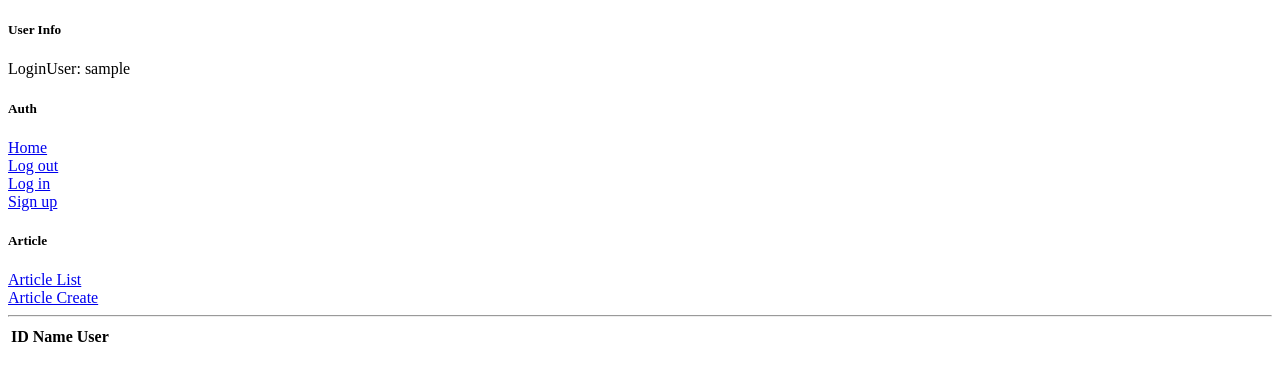
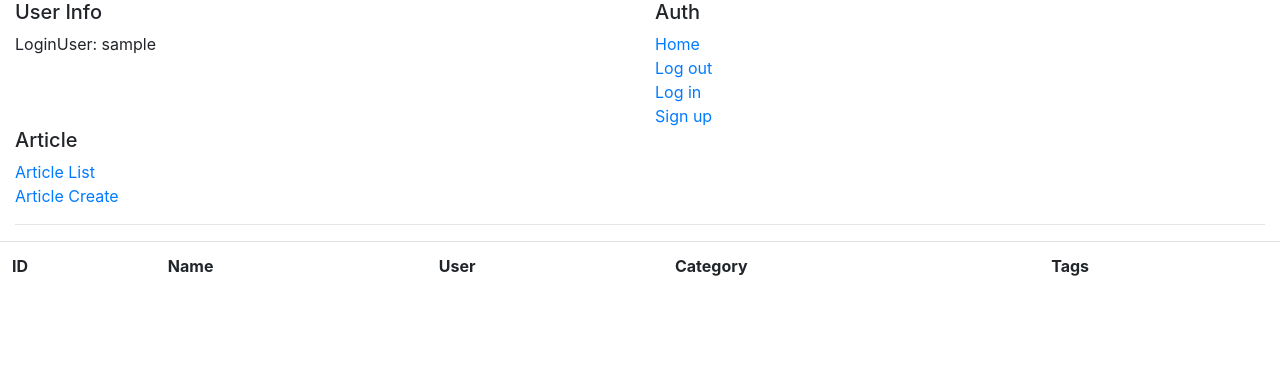
Before and after one commit to takashifuruya0/authajax, a Django app: page /web/article/ in a window 1280 px wide. Shown: the top 381 px of the page. Run offline with Django 3.2, Linux system fonts and the light colour scheme; the visitor is signed in with stand-in values (Sample User, id 1); data that the repository does not hold is empty; some libraries are stand-ins or nearby versions.

Commit message:
crud実装完了

```diff
--- a/accounts/templates/accounts/base.html
+++ b/accounts/templates/accounts/base.html
@@ -7,17 +7,28 @@
     <meta name="viewport" content="width=device-width, initial-scale=1, shrink-to-fit=no">
     <!-- favicon -->
 <!--    <link rel="shortcut icon" type="image/x-icon" href="/document/dogP5.gif">-->
+    <!--bootstrap-->
+    <link rel="stylesheet" href="https://stackpath.bootstrapcdn.com/bootstrap/4.3.1/css/bootstrap.min.css" integrity="sha384-ggOyR0iXCbMQv3Xipma34MD+dH/1fQ784/j6cY/iJTQUOhcWr7x9JvoRxT2MZw1T" crossorigin="anonymous">
+    <script src="https://code.jquery.com/jquery-3.3.1.slim.min.js" integrity="sha384-q8i/X+965DzO0rT7abK41JStQIAqVgRVzpbzo5smXKp4YfRvH+8abtTE1Pi6jizo" crossorigin="anonymous"></script>
+    <script src="https://cdnjs.cloudflare.com/ajax/libs/popper.js/1.14.7/umd/popper.min.js" integrity="sha384-UO2eT0CpHqdSJQ6hJty5KVphtPhzWj9WO1clHTMGa3JDZwrnQq4sF86dIHNDz0W1" crossorigin="anonymous"></script>
+    <script src="https://stackpath.bootstrapcdn.com/bootstrap/4.3.1/js/bootstrap.min.js" integrity="sha384-JjSmVgyd0p3pXB1rRibZUAYoIIy6OrQ6VrjIEaFf/nJGzIxFDsf4x0xIM+B07jRM" crossorigin="anonymous"></script>
+
+    <!--ajax-->
     <script src="https://code.jquery.com/jquery-1.12.4.js"></script>
     <script src="https://code.jquery.com/ui/1.12.1/jquery-ui.js"></script>
     <link rel="stylesheet" href="https://cdn.jsdelivr.net/npm/jquery-datetimepicker@2.5.20/jquery.datetimepicker.css">
   </head>
 
   <body>
+    <div class="container-fluid">
+      <div class="row">
+
+        <div class="col-6">
           <h5>User Info</h5>
-    <div>
           <p id="user">LoginUser: {{request.user}}</p>
         </div>
 
+        <div class="col-6">
           <h5>Auth</h5>
           <div>
             <a href="{% url 'accounts:home' %}">Home</a>
@@ -31,7 +42,9 @@
           <div>
             <a href="{% url 'accounts:signup' %}">Sign up</a>
           </div>
+        </div>
 
+        <div class="col-6">
           <h5>Article</h5>
           <div>
             <a href="{%url 'web:article_list' %}">Article List</a>
@@ -39,7 +52,11 @@
           <div>
             <a href="{%url 'web:article_create' %}">Article Create</a>
           </div>
+        </div>
+      </div>
+
       <hr>
+      <div class="row">
         {% if messages %}
         {% for msg in messages %}
         <div class="alert alert-{{ msg.tags }} alert-dismissible">
@@ -48,8 +65,9 @@
         </div>
         {% endfor %}
         {% endif %}
+      </div>
       {% block body %}{% endblock %}
-
+    </div>
 
     {% block script %}{% endblock %}
   </body>
--- a/accounts/templates/accounts/signin.html
+++ b/accounts/templates/accounts/signin.html
@@ -3,10 +3,10 @@
 
 {% block body %}
 <div>
-  <form method="post" action="{% url 'accounts:signin_ajax' %}" id="signin_ajax">
+  <form method="post" action="" id="signin_ajax">
     {% csrf_token %}
     {{form.as_p}}
-    <button type="button" id="btn">Sign In</button>
+    <button type="button" id="btn" class="button btn-primary">Sign In</button>
   </form>
 </div>
 {% endblock %}
--- a/accounts/templates/accounts/signup.html
+++ b/accounts/templates/accounts/signup.html
@@ -9,7 +9,7 @@
     {% if redirect_field_value %}
     <input type="hidden" name="{{ redirect_field_name }}" value="{{ redirect_field_value }}" />
     {% endif %}
-    <button type="submit">Signup</button>
+    <button type="submit" class="btn-primary">Signup</button>
   </form>
 </div>
 {% endblock %}
--- a/web/models.py
+++ b/web/models.py
@@ -5,6 +5,7 @@ from accounts.models import User
 # Create your models here.
 class Tag(models.Model):
     name = models.CharField(max_length=100)
+    is_active = models.BooleanField(default=True)
 
     def __str__(self):
         return self.name
@@ -12,6 +13,7 @@ class Tag(models.Model):
 
 class Category(models.Model):
     name = models.CharField(max_length=100)
+    is_active = models.BooleanField(default=True)
 
     def __str__(self):
         return self.name
@@ -22,6 +24,7 @@ class Article(models.Model):
     user = models.ForeignKey(User, on_delete=models.CASCADE)
     category = models.ForeignKey(Category, blank=True, null=True, on_delete=models.CASCADE)
     tags = models.ManyToManyField(Tag, blank=True, null=True)
+    is_active = models.BooleanField(default=True)
 
     def __str__(self):
         return self.name
@@ -31,3 +34,4 @@ class Comment(models.Model):
     user = models.ForeignKey(User, on_delete=models.CASCADE)
     article = models.ForeignKey(Article, on_delete=models.CASCADE)
     text = models.TextField()
+    is_active = models.BooleanField(default=True)
--- a/web/templates/web/article_detail.html
+++ b/web/templates/web/article_detail.html
@@ -18,14 +18,15 @@
     </tr>
     <tr>
       <th>Category</th>
-      <td>{{object.category |default:'-'}}</td>
+      <td>{{object.category |default:''}}</td>
     </tr>
     <tr>
       <th>Tags</th>
       <td>{%for tag in object.tags.all%}{{tag}},{%endfor%}</td>
     </tr>
   </table>
-  <a href="{% url 'web:article_update' pk=object.pk %}">Edit</a>
+  <a href="{% url 'web:article_update' pk=object.pk %}" class="button btn-primary">Edit</a>
+  <a href="{% url 'web:article_delete' pk=object.pk %}" class="button btn-danger">Delete</a>
 </form>
 {% endblock %}
 
--- a/web/templates/web/article_list.html
+++ b/web/templates/web/article_list.html
@@ -2,11 +2,14 @@
 {% block title %}ArticleList{% endblock %}
 
 {% block body %}
-<table>
+<div class="row">
+  <table class="table">
     <tr>
       <th>ID</th>
       <th>Name</th>
       <th>User</th>
+      <th>Category</th>
+      <th>Tags</th>
     </tr>
     {% for article in object_list %}
     <tr>
@@ -17,9 +20,12 @@
       </td>
       <td>{{article.name}}</td>
       <td>{{article.user}}</td>
+      <td>{{article.category |default:""}}</td>
+      <td>{% for tag in article.tags.all %}{{tag}}, {%endfor%}</td>
     </tr>
     {% endfor %}
   </table>
+</div>
 {% endblock %}
 
 {% block script %}
--- a/web/urls.py
+++ b/web/urls.py
@@ -1,6 +1,6 @@
 
 from django.urls import path
-from . import views
+from web import views
 
 app_name = 'web'
 urlpatterns = [
@@ -8,4 +8,5 @@ urlpatterns = [
     path('article/<int:pk>/', views.ArticleDetailView.as_view(), name='article_detail'),
     path('article/<int:pk>/edit/', views.ArticleUpdateView.as_view(), name='article_update'),
     path('article/create/', views.ArticleCreateView.as_view(), name='article_create'),
+    path('article/<int:pk>/delete/', views.ArticleDeleteView.as_view(), name='article_delete'),
 ]
--- a/web/views.py
+++ b/web/views.py
@@ -1,5 +1,6 @@
 from django.shortcuts import reverse
 from django.views.generic import DetailView, UpdateView, CreateView, DeleteView, RedirectView, ListView
+from django.contrib import messages
 from web.models import *
 from django.contrib.auth.mixins import LoginRequiredMixin
 from .forms import ArticleForm
@@ -34,3 +35,18 @@ class ArticleCreateView(LoginRequiredMixin, CreateView):
 
     def get_success_url(self):
         return reverse('web:article_detail', kwargs={'pk': self.object.pk})
+
+
+class ArticleDeleteView(LoginRequiredMixin, DeleteView):
+    model = Article
+    form_class = ArticleForm
+    template_name = "web/article_delete.html"
+
+    def get_success_url(self):
+        return reverse('web:article_list')
+
+    def delete(self, request, *args, **kwargs):
+        result = super().delete(request, *args, **kwargs)
+        messages.success(
+            self.request, '「{}」を削除しました'.format(self.object))
+        return result
```
Also changed, not shown: web/templates/web/article_delete.html (added, +18 -0 lines), web/migrations/0003_auto_20200201_0630.py (added). Lines whose indentation alone changed are shown as unchanged.
